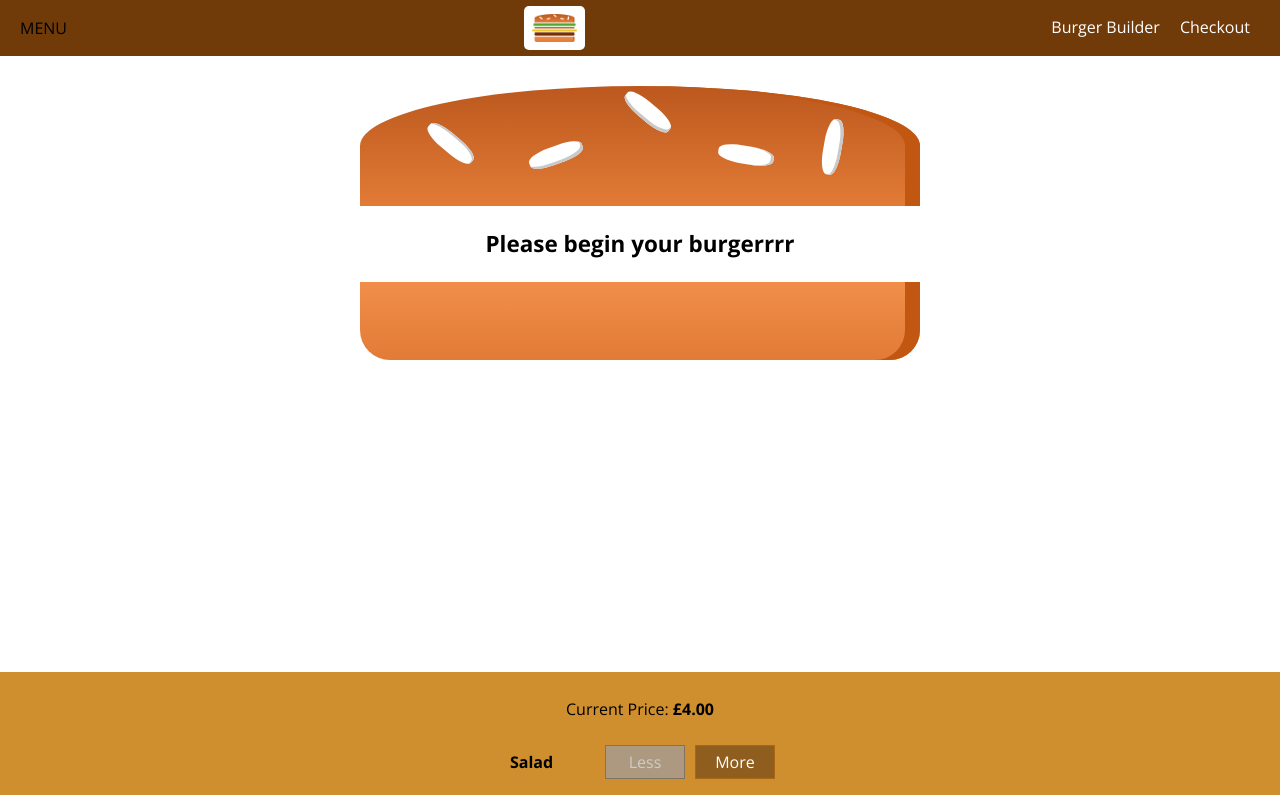
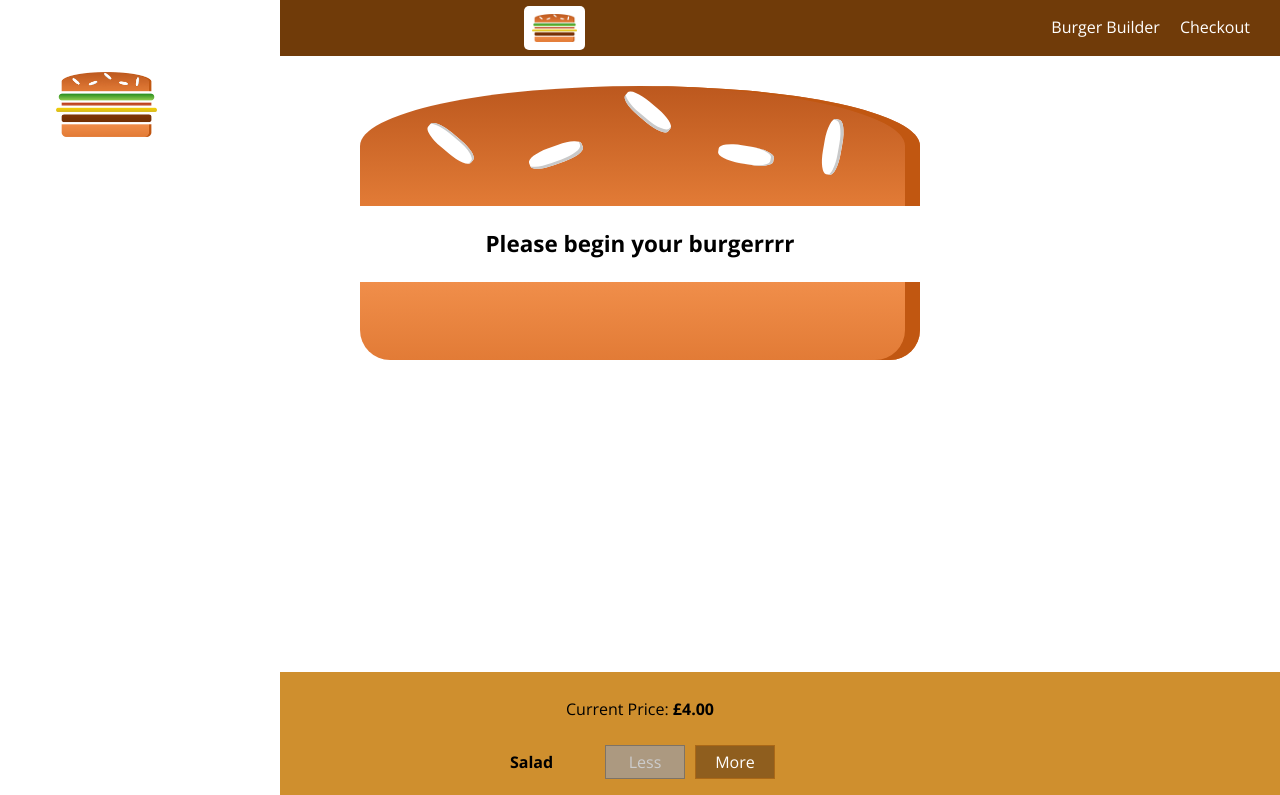
Before and after one commit to samfolo/burger-builder, a React (Create React App) app: page / in a window 1280 px wide. Shown: the top 795 px of the page. Built offline with nearby package versions, Linux system fonts and the light colour scheme.

Commit message:
add the side drawer

```diff
--- a/src/components/BuildControls/BuildControls.module.css
+++ b/src/components/BuildControls/BuildControls.module.css
@@ -1,5 +1,5 @@
 .BuildControls {
-  width: 100%;
+  width: 100vw;
   background-color: #CF8F2E;
   display: flex;
   flex-flow: column;
--- a/src/components/Layout/Layout.js
+++ b/src/components/Layout/Layout.js
@@ -2,10 +2,12 @@
 import Classes from './Layout.module.css';
 import Aux from '../../hoc/Aux';
 import ToolBar from '../Navigation/ToolBar/ToolBar'
+import SideDrawer from '../Navigation/SideDrawer/SideDrawer';
 
 const Layout = props => (
   <Aux>
     <ToolBar />
+    <SideDrawer />
     <div className={Classes.Content}>
       {props.children}
     </div>
--- a/src/components/Logo/Logo.js
+++ b/src/components/Logo/Logo.js
@@ -4,7 +4,7 @@
 
 const Logo = props => (
   <div className={Classes.Logo}>
-    <img src={burgerLogo} alt="Burger Builder Logo" />
+    <img src={burgerLogo} alt="Burger Builder Logo" style={{ height: props.height }} />
   </div>
 );
 
--- a/src/components/Logo/Logo.module.css
+++ b/src/components/Logo/Logo.module.css
@@ -1,7 +1,7 @@
 .Logo {
   background-color: white;
   padding: 8px;
-  height: 80%;
+  height: 100%;
   box-sizing: border-box;
   border-radius: 5px;
 }
--- a/src/components/Navigation/NavigationItems/NavigationItem/NavigationItem.module.css
+++ b/src/components/Navigation/NavigationItems/NavigationItem/NavigationItem.module.css
@@ -1,19 +1,39 @@
+.NavigationItem {
+  margin: 10px 0;
+  box-sizing: border-box;
+  display: block;
+  width: 100%;
+}
+
+.NavigationItem a {
+  color: #8F5C2C;
+  text-decoration: none;
+  width: 100%;
+  box-sizing: border-box;
+  display: block;
+}
+
+.NavigationItem a:hover,
+.NavigationItem a:active,
+.NavigationItem a.active {
+  color: #40A4C8;
+}
+
+@media (min-width: 500px) {
   .NavigationItem {
     margin: 0;
-  box-sizing: border-box;
     display: flex;
     height: 100%;
+    width: auto;
     align-items: center;
   }
 
   .NavigationItem a {
     color: white;
-  text-decoration: none;
     height: 100%;
+    width: auto;
     padding: 16px 10px;
     border-bottom: 4px solid transparent;
-  box-sizing: border-box;
-  display: block;
   }
 
   .NavigationItem a:hover,
@@ -23,3 +43,4 @@
     border-bottom: 4px solid #40A4C8;
     color: white;
   }
+}
--- a/src/components/Navigation/NavigationItems/NavigationItems.module.css
+++ b/src/components/Navigation/NavigationItems/NavigationItems.module.css
@@ -3,6 +3,13 @@
   padding: 0;
   list-style: none;
   display: flex;
+  flex-direction: column;
   align-items: center;
   height: 100%;
 }
+
+@media (min-width: 500px) {
+  .NavigationItems {
+    flex-direction: row;
+  }
+}
--- /dev/null
+++ b/src/components/Navigation/SideDrawer/SideDrawer.js
@@ -0,0 +1,18 @@
+import React from 'react';
+import Logo from '../../Logo/Logo';
+import NavigationItems from '../NavigationItems/NavigationItems';
+import Classes from './SideDrawer.module.css'
+
+const SideDrawer = () => {
+
+  return (
+    <div className={Classes.SideDrawer}>
+      <div className={Classes.Logo}><Logo /></div>
+      <nav>
+        <NavigationItems />
+      </nav>
+    </div>
+  );
+}
+
+export default SideDrawer;
--- /dev/null
+++ b/src/components/Navigation/SideDrawer/SideDrawer.module.css
@@ -0,0 +1,32 @@
+.SideDrawer {
+  position: fixed;
+  width: 280px;
+  max-width: 70%;
+  height: 100%;
+  left: 0;
+  top: 0;
+  z-index: 200;
+  background-color: white;
+  padding: 32px 16px;
+  box-sizing: border-box;
+  transition: transform 0.3s ease-out;
+}
+
+@media (min-with: 300px) {
+  .SideDrawer {
+    display:none;
+  }
+}
+
+.Open {
+  transform: translateX(0);
+}
+
+.Close {
+  transform: translateX(-100%);
+}
+
+.Logo {
+  height: 11%;
+  margin: 32px;
+}
--- a/src/components/Navigation/ToolBar/ToolBar.js
+++ b/src/components/Navigation/ToolBar/ToolBar.js
@@ -2,13 +2,13 @@
 import Classes from './ToolBar.module.css';
 import Logo from '../../Logo/Logo';
 import NavigationItems from '../NavigationItems/NavigationItems';
-
+import SideDrawer from '../SideDrawer/SideDrawer';
 const ToolBar = props => {
   return (
     <header className={Classes.ToolBar}>
       <div>MENU</div>
-      <Logo />
-      <nav>
+      <div className={Classes.Logo}><Logo /></div>
+      <nav className={Classes.DesktopOnly}>
         <NavigationItems />
       </nav>
     </header>
--- a/src/components/Navigation/ToolBar/ToolBar.module.css
+++ b/src/components/Navigation/ToolBar/ToolBar.module.css
@@ -16,3 +16,13 @@
 .ToolBar nav {
   height: 100%;
 }
+
+.Logo {
+  height: 80%;
+}
+
+@media (max-width: 499px) {
+  .DesktopOnly {
+    display: none;
+  }
+}
--- a/src/containers/App/App.module.css
+++ b/src/containers/App/App.module.css
@@ -0,0 +1,8 @@
+.App {
+  height: 100vh;
+  width: 100%;
+  display: flex;
+  flex-direction: column;
+  justify-content: space-between;
+  align-items: center;
+}
```
Also changed, not shown: src/index.css (line endings or trailing spaces). Lines whose indentation alone changed are shown as unchanged.
